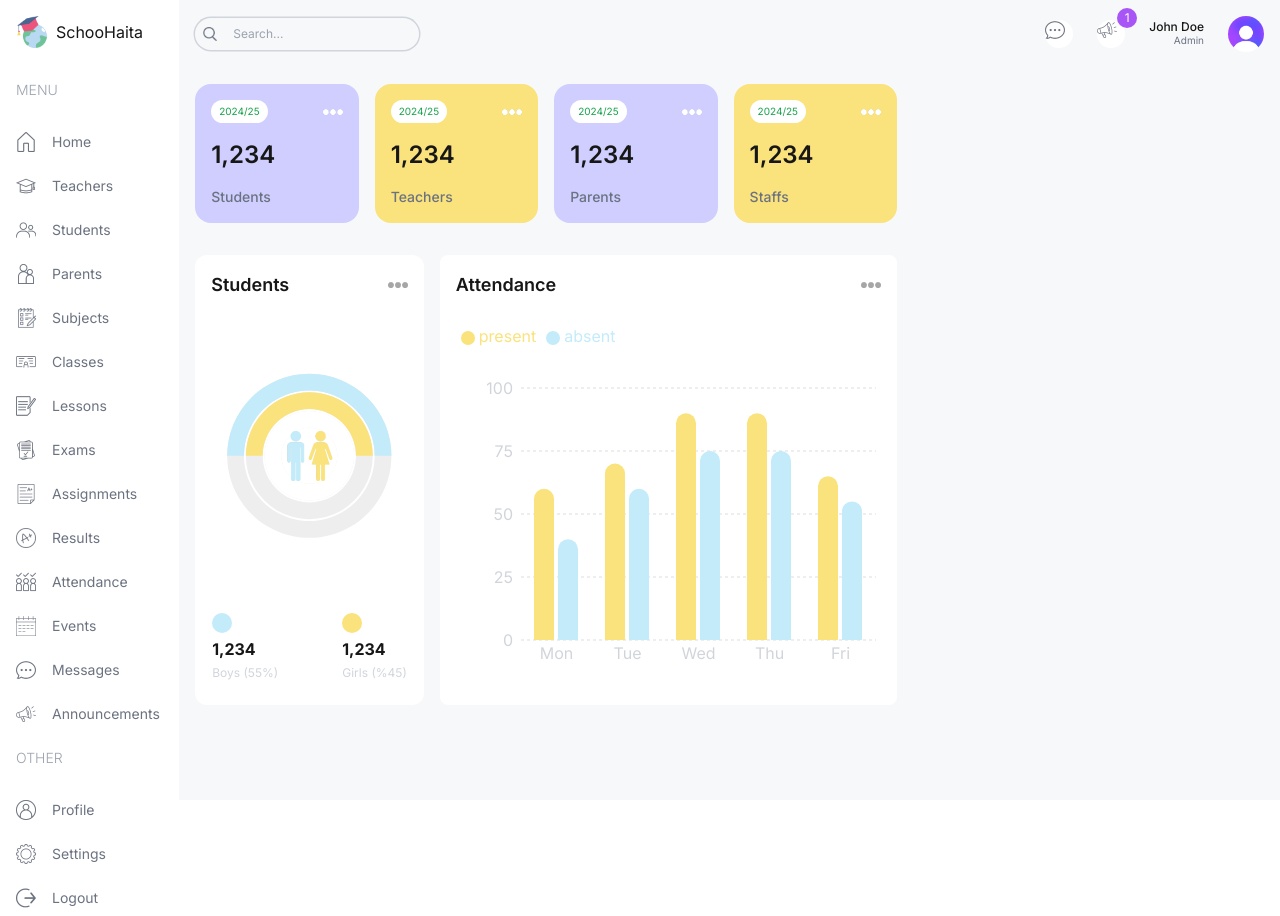
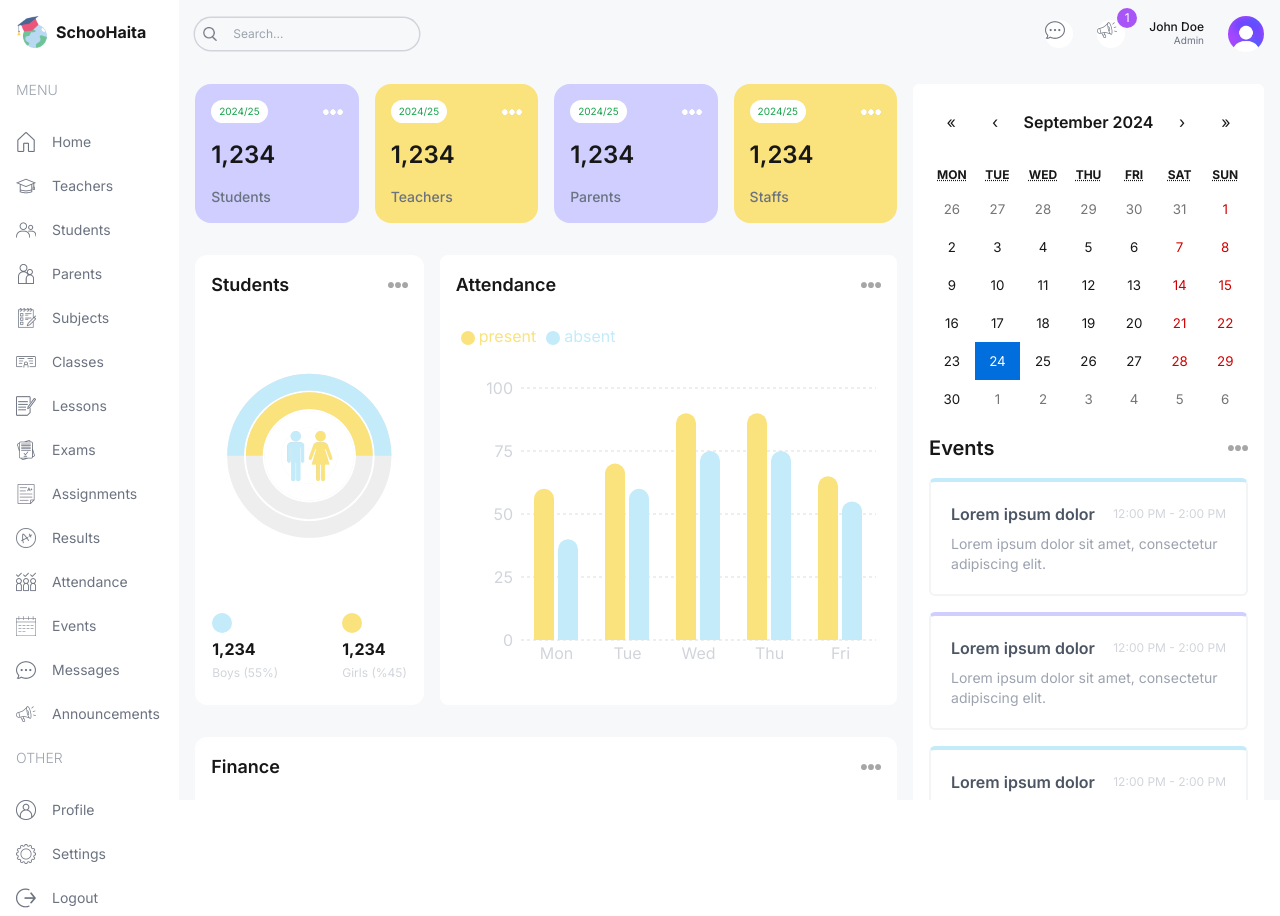
Before and after one commit to haitaa/School-Management, a Next.js app: page /admin in a window 1280 px wide. Built offline with nearby package versions, Linux system fonts and the light colour scheme.

Commit message:
Announcement component design

```diff
--- a/package.json
+++ b/package.json
@@ -11,6 +11,7 @@
   "dependencies": {
     "next": "14.2.13",
     "react": "^18",
+    "react-calendar": "^5.0.0",
     "react-dom": "^18",
     "recharts": "^2.12.7"
   },
--- a/src/app/(dashboard)/admin/page.tsx
+++ b/src/app/(dashboard)/admin/page.tsx
@@ -1,7 +1,11 @@
 import React from "react";
+
 import { UserCard } from "@/components/user-card";
 import { CountChart } from "@/components/count-chart";
 import { AttendanceChart } from "@/components/attendance-chart";
+import { FinanceChart } from "@/components/finance-chart";
+import { EventCalendar } from "@/components/event-calendar";
+import { Announcements } from "@/components/announcements";
 
 const AdminPage = () => {
   return (
@@ -26,10 +30,15 @@
           </div>
         </div>
         {/* Bottom Charts */}
-        <div className=""></div>
+        <div className="w-full h-[500px]">
+          <FinanceChart />
+        </div>
       </div>
       {/* Right */}
-      <div className="w-full lg:w-1/3"></div>
+      <div className="w-full lg:w-1/3 flex flex-col gap-8">
+        <EventCalendar />
+        <Announcements />
+      </div>
     </div>
   );
 };
--- a/src/app/(dashboard)/layout.tsx
+++ b/src/app/(dashboard)/layout.tsx
@@ -17,7 +17,7 @@
           className="flex items-center justify-center lg:justify-start gap-2"
         >
           <Image src={"/logo.png"} alt="Logo" width={32} height={32} />
-          <span className="hidden lg:block">SchooHaita</span>
+          <span className="hidden lg:block font-bold">SchooHaita</span>
         </Link>
         <Menu />
       </div>
--- a/src/app/globals.css
+++ b/src/app/globals.css
@@ -1,6 +1,21 @@
 @tailwind base;
 @tailwind components;
 @tailwind utilities;
+
+.react-calendar {
+  width: 100% !important;
+  border: none !important;
+  font-family: "Inter", sans-serif !important;
+}
+
+.react-calendar__navigation__label__labelText {
+  font-weight: 600;
+}
+
+.react-calendar__title--active {
+  background-color: #C3EBFa !important;
+  color: black !important;
+}
 
 :root {
   --background: #ffffff;
--- /dev/null
+++ b/src/components/announcements.tsx
@@ -0,0 +1,48 @@
+export const Announcements = () => {
+  return (
+    <div className="bg-white p-4 rounded-md">
+      <div className="flex items-center justify-between">
+        <h1 className="text-xl font-semibold">Announcements</h1>
+        <span className="text-xs text-gray-400">View All</span>
+      </div>
+      <div className="flex flex-col gap-4">
+        <div className="bg-haitaSkyLight rounded-md p-4 mt-4">
+          <div className="flex items-center justify-between">
+            <h2 className="font-medium">Lorem ipsum dolor sit.</h2>
+            <span className="text-xs text-gray-400 bg-white rounded-md px-1 py-1">
+              2025-01-01
+            </span>
+          </div>
+          <p className="text-xs text-gray-400 mt-1">
+            Lorem ipsum dolor sit amet consectetur adipisicing elit. Pariatur
+            accusamus illo soluta a?
+          </p>
+        </div>
+        <div className="bg-haitaPurpleLight rounded-md p-4 mt-4">
+          <div className="flex items-center justify-between">
+            <h2 className="font-medium">Lorem ipsum dolor sit.</h2>
+            <span className="text-xs text-gray-400 bg-white rounded-md px-1 py-1">
+              2025-01-01
+            </span>
+          </div>
+          <p className="text-xs text-gray-400 mt-1">
+            Lorem ipsum dolor sit amet consectetur adipisicing elit. Pariatur
+            accusamus illo soluta a?
+          </p>
+        </div>
+        <div className="bg-haitaYellowLight rounded-md p-4 mt-4">
+          <div className="flex items-center justify-between">
+            <h2 className="font-medium">Lorem ipsum dolor sit.</h2>
+            <span className="text-xs text-gray-400 bg-white rounded-md px-1 py-1">
+              2025-01-01
+            </span>
+          </div>
+          <p className="text-xs text-gray-400 mt-1">
+            Lorem ipsum dolor sit amet consectetur adipisicing elit. Pariatur
+            accusamus illo soluta a?
+          </p>
+        </div>
+      </div>
+    </div>
+  );
+};
--- /dev/null
+++ b/src/components/event-calendar.tsx
@@ -0,0 +1,59 @@
+"use client";
+
+import Image from "next/image";
+import { useState } from "react";
+import Calendar from "react-calendar";
+
+import "react-calendar/dist/Calendar.css";
+
+type ValuePrice = Date | null;
+
+type Value = ValuePrice | [ValuePrice, ValuePrice];
+
+const events = [
+  {
+    id: 1,
+    title: "Lorem ipsum dolor",
+    time: "12:00 PM - 2:00 PM",
+    description: "Lorem ipsum dolor sit amet, consectetur adipiscing elit.",
+  },
+  {
+    id: 2,
+    title: "Lorem ipsum dolor",
+    time: "12:00 PM - 2:00 PM",
+    description: "Lorem ipsum dolor sit amet, consectetur adipiscing elit.",
+  },
+  {
+    id: 3,
+    title: "Lorem ipsum dolor",
+    time: "12:00 PM - 2:00 PM",
+    description: "Lorem ipsum dolor sit amet, consectetur adipiscing elit.",
+  },
+];
+
+export const EventCalendar = () => {
+  const [value, onChange] = useState<Value>(new Date());
+  return (
+    <div className="bg-white p-4 rounded-md">
+      <Calendar onChange={onChange} value={value} />
+      <div className="flex items-center justify-between">
+        <h1 className="text-xl font-semibold my-4">Events</h1>
+        <Image src={"/moreDark.png"} alt="" width={20} height={20} />
+      </div>
+      <div className="flex flex-col gap-4">
+        {events.map((event) => (
+          <div
+            key={event.id}
+            className="p-5 rounded-md border-2 border-gray-100 border-t-4 odd:border-t-haitaSky even:border-t-haitaPurple"
+          >
+            <div className="flex items-center justify-between">
+              <h1 className="font-semibold text-gray-600">{event.title}</h1>
+              <span className="text-gray-300 text-xs">{event.time}</span>
+            </div>
+            <p className="mt-2 text-gray-400 text-sm">{event.description}</p>
+          </div>
+        ))}
+      </div>
+    </div>
+  );
+};
--- /dev/null
+++ b/src/components/finance-chart.tsx
@@ -0,0 +1,128 @@
+"use client";
+
+import Image from "next/image";
+import {
+  LineChart,
+  Line,
+  XAxis,
+  YAxis,
+  CartesianGrid,
+  Tooltip,
+  Legend,
+  ResponsiveContainer,
+} from "recharts";
+
+const data = [
+  {
+    name: "Jan",
+    income: 4000,
+    expense: 2400,
+  },
+  {
+    name: "Feb",
+    income: 3000,
+    expense: 1398,
+  },
+  {
+    name: "Mar",
+    income: 2000,
+    expense: 9800,
+  },
+  {
+    name: "Apr",
+    income: 2780,
+    expense: 3908,
+  },
+  {
+    name: "May",
+    income: 1890,
+    expense: 4800,
+  },
+  {
+    name: "Jun",
+    income: 2390,
+    expense: 3800,
+  },
+  {
+    name: "Jul",
+    income: 3490,
+    expense: 4300,
+  },
+  {
+    name: "Aug",
+    income: 3490,
+    expense: 4300,
+  },
+  {
+    name: "Sep",
+    income: 3490,
+    expense: 4300,
+  },
+  {
+    name: "Oct",
+    income: 3490,
+    expense: 4300,
+  },
+  {
+    name: "Nov",
+    income: 3490,
+    expense: 4300,
+  },
+  {
+    name: "Dec",
+    income: 3490,
+    expense: 4300,
+  },
+];
+
+export const FinanceChart = () => {
+  return (
+    <div className="bg-white rounded-xl w-full h-full p-4">
+      <div className="flex justify-between items-center">
+        <h1 className="text-lg font-semibold">Finance</h1>
+        <Image src={"/moreDark.png"} alt="" width={20} height={20} />
+      </div>
+      <ResponsiveContainer width="100%" height="90%">
+        <LineChart
+          width={500}
+          height={300}
+          data={data}
+          margin={{
+            top: 5,
+            right: 30,
+            left: 20,
+            bottom: 5,
+          }}
+        >
+          <CartesianGrid strokeDasharray="3 3" stroke="#ddd" />
+          <XAxis
+            dataKey="name"
+            axisLine={false}
+            tick={{ fill: "#d1d5db" }}
+            tickLine={false}
+            tickMargin={20}
+          />
+          <YAxis axisLine={false} tick={{ fill: "#d1d5db" }} tickLine={false} />
+          <Tooltip />
+          <Legend
+            align="center"
+            verticalAlign="top"
+            wrapperStyle={{ paddingTop: "10px", paddingBottom: "30px" }}
+          />
+          <Line
+            type="monotone"
+            dataKey="income"
+            stroke="#C3EBFA"
+            strokeWidth={5}
+          />
+          <Line
+            type="monotone"
+            dataKey="expense"
+            stroke="#CFCEFF"
+            strokeWidth={5}
+          />
+        </LineChart>
+      </ResponsiveContainer>
+    </div>
+  );
+};
```
Also changed, not shown: 1 other file (tests, documents, lock files or other folders).
